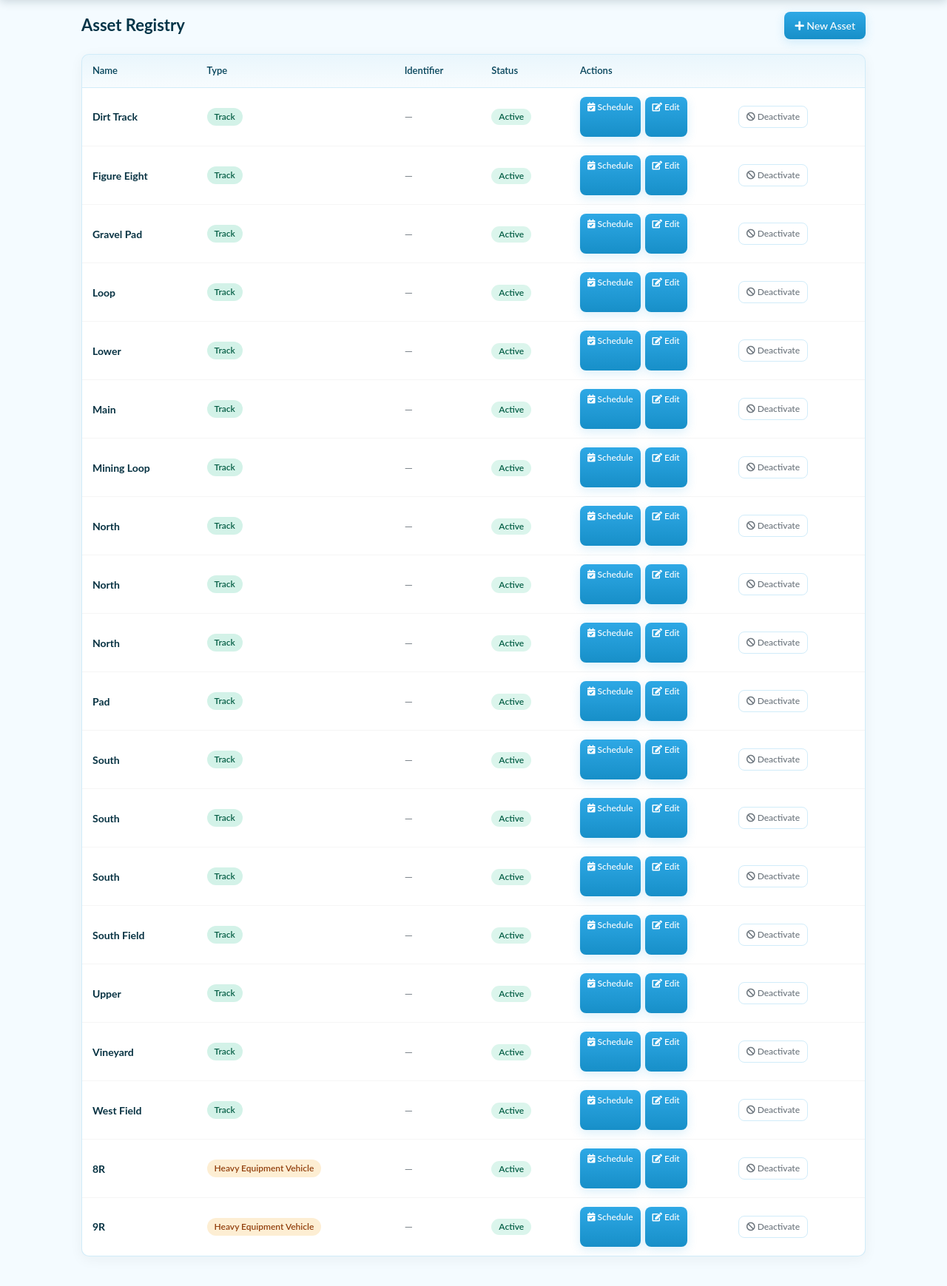
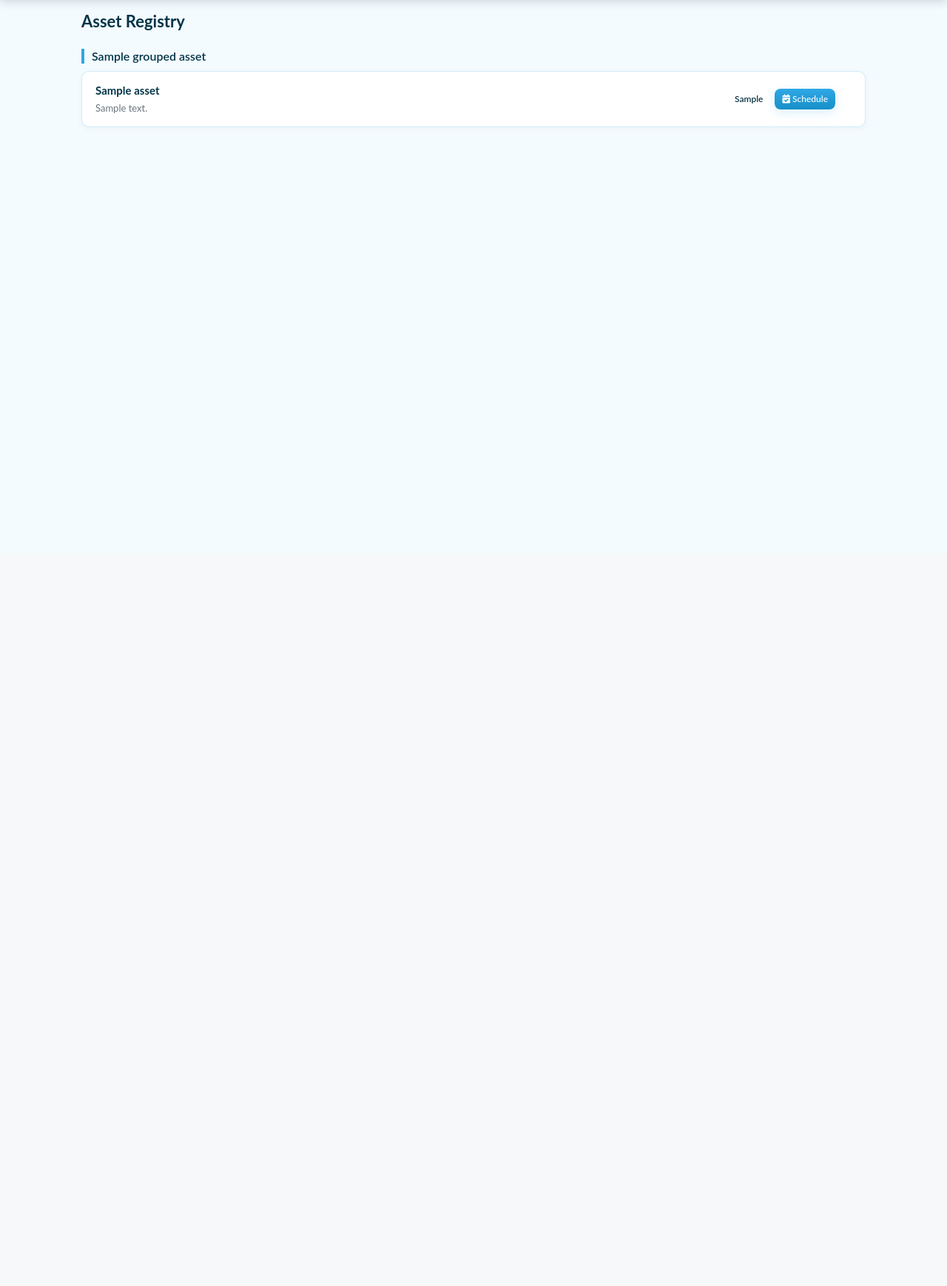
Before and after one commit to wksaurey/asi-track-manager, a Django app: template cal/templates/cal/asset_list.html in a window 1280 px wide. Shown: the part 52-1791 px from the top of the page at 74% size. After the commit the page ends 224 px from the top, so only its background shows below. Run offline with Django 5.2, Linux system fonts and the light colour scheme; data comes from the database, SQL or seed files in the repository; tables that the repository leaves empty hold one stand-in row (values such as "Sample post"); the template is opened without the code that fills it: values that come from a table or form of the project are taken from there, most other values are stand-ins (such as "Sample title", 1, 10 or a date in 2020); parts of the project's set-up code (start-up, migrations or seed data) failed here and were passed over; some libraries are stand-ins or nearby versions.

Commit message:
Overhaul asset management and fix UX bugs
- Remove Asset.identifier field; make Asset.name unique
- Remove is_active/deactivate flow; replace with hard delete (staff-only POST)
- Redesign asset list: card layout grouped by type, X delete button, badge in actions row
- Fix 4 bugs: asset create links hidden from non-staff, event form default times, dark mode login card, auto-login after registration with next param support
- Close XSS in Event.get_html_url and asset_badge_html via escape()
- Add 24 new tests covering all changes (50 → 63 total)

```diff
--- a/cal/static/cal/css/styles.css
+++ b/cal/static/cal/css/styles.css
@@ -122,23 +122,11 @@ form input, form select, form textarea {
 .form-actions { display: flex; gap: 10px; margin-top: 20px; }
 .event-meta   { font-size: 13px; color: var(--muted); margin: -8px 0 16px; }
 
-/* ── Asset table ────────────────────────────────────────────── */
-.asset-table-wrap { background: var(--card); border-radius: var(--radius); border: 1px solid var(--border); overflow: hidden; box-shadow: 0 4px 18px rgba(6,36,48,0.05); }
-.asset-table      { width: 100%; border-collapse: collapse; }
-.asset-table th   { padding: 12px 14px; background: linear-gradient(180deg,rgba(46,168,229,0.10),rgba(46,168,229,0.04)); text-align: left; font-size: 13px; font-weight: 600; color: #034259; border-bottom: 1px solid var(--border); }
-.asset-table td   { padding: 12px 14px; font-size: 14px; border-bottom: 1px solid rgba(0,0,0,0.04); vertical-align: middle; }
-.asset-table tr:last-child td  { border-bottom: none; }
-.asset-table tr.row-inactive td{ opacity: 0.55; }
-.action-cell      { display: flex; gap: 6px; flex-wrap: wrap; }
-
 /* ── Badges & pills ─────────────────────────────────────────── */
-.type-badge     { display: inline-block; padding: 3px 10px; border-radius: 999px; font-size: 12px; font-weight: 600; }
+.type-badge     { display: inline-flex; align-items: center; padding: 3px 10px; border-radius: 999px; font-size: 12px; font-weight: 600; }
 .badge-vehicle  { background: rgba(245,158,11,0.15);  color: #92400e; }
 .badge-track    { background: rgba(16,185,129,0.15);   color: #065f46; }
 .badge-operator { background: rgba(99,102,241,0.15);   color: #3730a3; }
-.status-pill    { display: inline-block; padding: 2px 10px; border-radius: 999px; font-size: 12px; font-weight: 600; }
-.status-active  { background: rgba(16,185,129,0.15); color: #065f46; }
-.status-inactive{ background: rgba(107,114,128,0.15); color: #374151; }
 
 /* ── Asset detail / schedule ────────────────────────────────── */
 .asset-header-card    { display: flex; justify-content: space-between; align-items: flex-start; flex-wrap: wrap; gap: 12px; padding: 20px; border-radius: var(--radius); margin-bottom: 24px; border: 1px solid var(--border); background: var(--card); box-shadow: 0 4px 18px rgba(6,36,48,0.05); }
@@ -753,6 +741,72 @@ html.dark-theme .asset-checklist li:has(input:checked) label { background: rgba(
   cursor: pointer;
 }
 
+/* ── Asset cards ──────────────────────────────────────────── */
+.asset-section-heading {
+  border-left: 4px solid var(--primary);
+  padding-left: 10px;
+  margin: 24px 0 10px;
+}
+.asset-section-vehicle  { border-left-color: #f59e0b; }
+.asset-section-track    { border-left-color: #10b981; }
+.asset-section-operator { border-left-color: #6366f1; }
+
+.asset-card-group { display: flex; flex-direction: column; gap: 10px; margin-bottom: 8px; }
+
+.asset-card {
+  position: relative;
+  display: flex;
+  align-items: center;
+  justify-content: space-between;
+  gap: 12px;
+  background: var(--card);
+  border: 1px solid var(--border);
+  border-radius: var(--radius);
+  box-shadow: 0 2px 8px rgba(6,36,48,0.04);
+  flex-wrap: wrap;
+  padding: 14px 40px 14px 18px;
+}
+.asset-card:hover { box-shadow: 0 4px 16px rgba(6,36,48,0.08); }
+.asset-card-body  { display: flex; flex-direction: column; align-items: flex-start; gap: 4px; flex: 1; min-width: 0; }
+.asset-card-name  { font-size: 15px; color: #023447; }
+.asset-card-desc  { font-size: 13px; color: var(--muted); margin: 0; }
+.asset-card-actions { display: flex; gap: 6px; flex-wrap: wrap; flex-shrink: 0; }
+
+/* Delete X button — top-right corner of card */
+.asset-card-delete-form { margin: 0; }
+.asset-card-delete-btn {
+  position: absolute;
+  top: 8px; right: 10px;
+  width: 22px; height: 22px;
+  border-radius: 50%;
+  border: none;
+  background: rgba(239,68,68,0.12);
+  color: #dc2626;
+  font-size: 15px;
+  line-height: 1;
+  cursor: pointer;
+  display: flex; align-items: center; justify-content: center;
+  transition: background 0.15s, color 0.15s;
+  padding: 0;
+}
+.asset-card-delete-btn:hover { background: #ef4444; color: #fff; }
+
+/* Secondary (Edit) button */
+.btn-secondary {
+  background: var(--card);
+  color: var(--primary);
+  border: 1px solid var(--primary);
+  box-shadow: none;
+}
+.btn-secondary:hover { background: rgba(46,168,229,0.08); color: var(--primary-dark); transform: none; }
+
+html.dark-theme .asset-card { background: var(--card); border-color: var(--border); }
+html.dark-theme .asset-card-name { color: #c0d8e4; }
+html.dark-theme .asset-card-delete-btn { background: rgba(239,68,68,0.18); color: #fca5a5; }
+html.dark-theme .asset-card-delete-btn:hover { background: #b91c1c; color: #fff; }
+html.dark-theme .btn-secondary { background: transparent; color: var(--primary); border-color: var(--primary); }
+html.dark-theme .btn-secondary:hover { background: rgba(46,168,229,0.12); }
+
 /* ════════════════════════════════════════════════════════════════
    DARK THEME
    (applied via html.dark-theme class — set before render to avoid flash)
@@ -899,10 +953,7 @@ html.dark-theme .section-heading{ color: #c0d8e4; }
 html.dark-theme .form-errors    { background: #2a1f0a; border-color: #7a5000; }
 html.dark-theme .error-msg      { color: #f0c060; }
 
-/* Asset table */
-html.dark-theme .asset-table-wrap  { background: #1a2b38; border-color: rgba(46,168,229,0.18); }
-html.dark-theme .asset-table th    { background: rgba(46,168,229,0.07); color: #6090a0; border-color: rgba(46,168,229,0.15); }
-html.dark-theme .asset-table td    { border-color: rgba(46,168,229,0.10); color: #c0d8e4; }
+/* Asset cards + detail */
 html.dark-theme .asset-header-card { background: #1a2b38; border-color: rgba(46,168,229,0.18); }
 html.dark-theme .schedule-row      { background: #1a2b38; border-color: rgba(46,168,229,0.18); }
 html.dark-theme .sched-num         { color: #c0d8e4; }
@@ -948,6 +999,16 @@ html.dark-theme .flatpickr-current-month .flatpickr-monthDropdown-months,
 html.dark-theme .flatpickr-current-month input.cur-year   { color: #c0d8e4 !important; background: transparent !important; }
 html.dark-theme .flatpickr-input.flatpickr-display        { background: #1a2b38 !important; color: #c0d8e4 !important; border-color: rgba(46,168,229,0.25) !important; }
 
+/* Login card */
+html.dark-theme .card              { background: var(--card); border-color: var(--border); }
+html.dark-theme .card-body         { background: var(--card); }
+html.dark-theme .card-title        { color: #c0d8e4; }
+html.dark-theme .card label        { color: #c0d8e4; }
+html.dark-theme .card .helptext,
+html.dark-theme .card .form-text   { color: #7090a0; }
+html.dark-theme .card input        { background: #0f1923; color: #c0d8e4; border-color: rgba(46,168,229,0.25); }
+html.dark-theme .card a            { color: var(--primary); }
+
 /* Cal-body dark bg fill */
 html.dark-theme .cal-body { background: var(--bg); }
 html.dark-theme .cal-legend { background: var(--bg); }
--- a/cal/templates/cal/asset_detail.html
+++ b/cal/templates/cal/asset_detail.html
@@ -13,9 +13,6 @@
         {{ asset.get_asset_type_display }}
       </span>
       <h2 class="page-heading" style="margin:8px 0 4px;">{{ asset.name }}</h2>
-      {% if asset.identifier %}
-        <p class="text-muted" style="margin:0;">ID / Unit: <strong>{{ asset.identifier }}</strong></p>
-      {% endif %}
       {% if asset.description %}
         <p style="margin:8px 0 0; font-size:14px;">{{ asset.description }}</p>
       {% endif %}
--- a/cal/templates/cal/asset_list.html
+++ b/cal/templates/cal/asset_list.html
@@ -8,67 +8,56 @@
 
   <div class="page-header">
     <h2 class="page-heading">Asset Registry</h2>
+    {% if request.user.is_staff %}
     <a class="btn" href="{% url 'cal:asset_create' %}">
       <i class="fas fa-plus"></i> New Asset
     </a>
+    {% endif %}
   </div>
 
-  {% if assets %}
-  <div class="asset-table-wrap">
-    <table class="asset-table">
-      <thead>
-        <tr>
-          <th>Name</th>
-          <th>Type</th>
-          <th>Identifier</th>
-          <th>Status</th>
-          <th>Actions</th>
-        </tr>
-      </thead>
-      <tbody>
-        {% for asset in assets %}
-        <tr class="{% if not asset.is_active %}row-inactive{% endif %}">
-          <td><strong>{{ asset.name }}</strong></td>
-          <td>
-            <span class="type-badge badge-{{ asset.asset_type }}">
-              {{ asset.get_asset_type_display }}
-            </span>
-          </td>
-          <td class="text-muted">{{ asset.identifier|default:"—" }}</td>
-          <td>
-            {% if asset.is_active %}
-              <span class="status-pill status-active">Active</span>
-            {% else %}
-              <span class="status-pill status-inactive">Inactive</span>
+  {% if grouped_assets %}
+    {% for type_label, type_value, group in grouped_assets %}
+    <h3 class="section-heading asset-section-heading asset-section-{{ type_value }}">
+      {{ type_label }}
+    </h3>
+    <div class="asset-card-group">
+      {% for asset in group %}
+      <div class="asset-card">
+        {% if request.user.is_staff %}
+        <form class="asset-card-delete-form" method="post" action="{% url 'cal:asset_delete' asset.id %}"
+              onsubmit="return confirm('Delete {{ asset.name|escapejs }}? This cannot be undone.')">
+          {% csrf_token %}
+          <button type="submit" class="asset-card-delete-btn" title="Delete {{ asset.name|escapejs }}">&times;</button>
+        </form>
         {% endif %}
-          </td>
-          <td class="action-cell">
+        <div class="asset-card-body">
+          <strong class="asset-card-name">{{ asset.name }}</strong>
+          {% if asset.description %}
+            <p class="asset-card-desc">{{ asset.description }}</p>
+          {% endif %}
+        </div>
+        <div class="asset-card-actions">
+          <span class="type-badge badge-{{ asset.asset_type }}">{{ asset.get_asset_type_display }}</span>
           <a class="btn btn-sm" href="{% url 'cal:asset_detail' asset.id %}">
             <i class="fas fa-calendar-check"></i> Schedule
           </a>
-            <a class="btn btn-sm" href="{% url 'cal:asset_edit' asset.id %}">
+          {% if request.user.is_staff %}
+          <a class="btn btn-sm btn-secondary" href="{% url 'cal:asset_edit' asset.id %}">
             <i class="fas fa-edit"></i> Edit
           </a>
-            <form method="post" action="{% url 'cal:asset_toggle' asset.id %}" style="display:inline;"
-                  onsubmit="return confirm('{% if asset.is_active %}Deactivate{% else %}Reactivate{% endif %} {{ asset.name }}?')">
-              {% csrf_token %}
-              <button type="submit" class="btn btn-sm btn-muted">
-                {% if asset.is_active %}
-                  <i class="fas fa-ban"></i> Deactivate
-                {% else %}
-                  <i class="fas fa-check-circle"></i> Reactivate
           {% endif %}
-              </button>
-            </form>
-          </td>
-        </tr>
+        </div>
+      </div>
       {% endfor %}
-      </tbody>
-    </table>
     </div>
+    {% endfor %}
   {% else %}
   <div class="empty-state">
-    <p>No assets yet. <a href="{% url 'cal:asset_create' %}">Add your first asset.</a></p>
+    <p>No assets yet.
+      {% if request.user.is_staff %}
+        <a href="{% url 'cal:asset_create' %}">Add your first asset.</a>
+      {% endif %}
+    </p>
   </div>
   {% endif %}
 
--- a/cal/urls.py
+++ b/cal/urls.py
@@ -32,6 +32,6 @@ urlpatterns = [
     path('assets/',                        views.asset_list,   name='asset_list'),
     path('assets/new/',                    views.asset_create, name='asset_create'),
     path('assets/edit/<int:asset_id>/',    views.asset_edit,   name='asset_edit'),
-    path('assets/toggle/<int:asset_id>/',  views.asset_toggle, name='asset_toggle'),
+    path('assets/delete/<int:asset_id>/',   views.asset_delete, name='asset_delete'),
     path('assets/<int:asset_id>/',         views.asset_detail, name='asset_detail'),
 ]
```
Also changed, not shown: cal/admin.py (+4 -4 lines), cal/forms.py (+4 -4 lines), cal/models.py (+5 -8 lines), cal/templates/cal/event.html (+29 -1 lines), cal/tests.py (+149 -18 lines), cal/views.py (+20 -14 lines), users/tests.py (+38 -1 lines), users/views.py (+9 -2 lines). Lines whose indentation alone changed are shown as unchanged.
